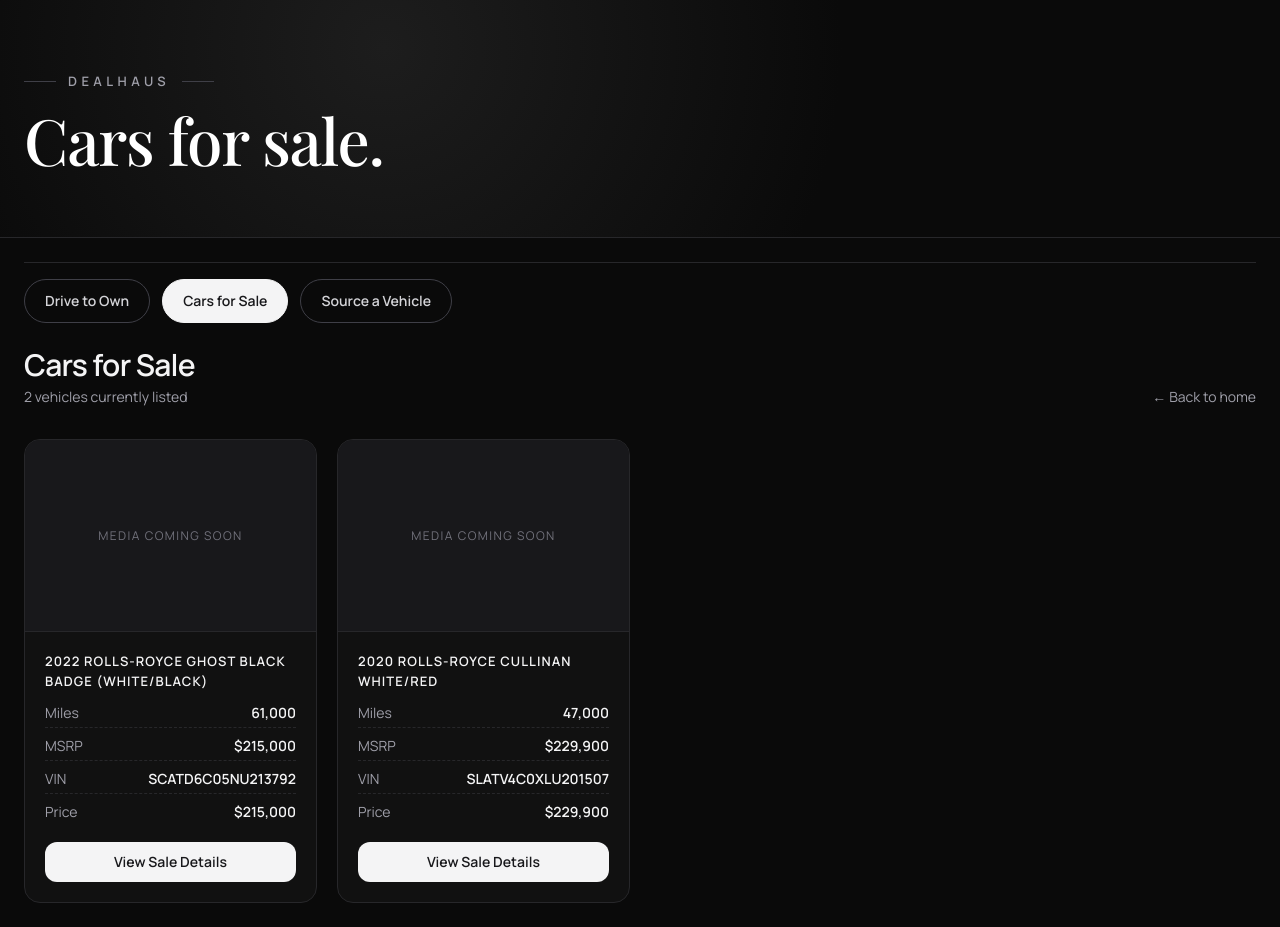
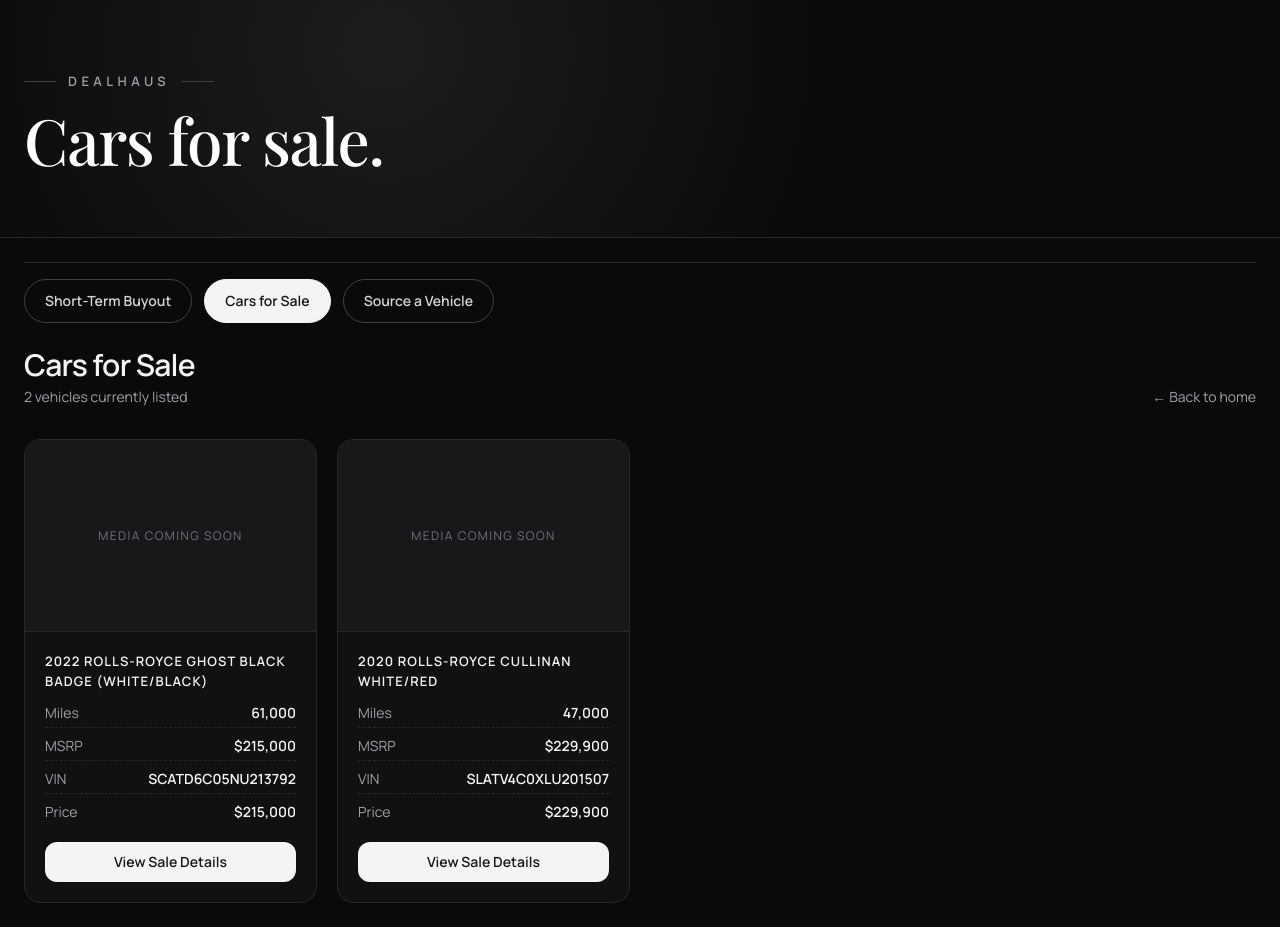
Before and after one commit to stradacorsagroup-art/scg-site-1772418012, a Next.js app: page /cars-for-sale in a window 1280 px wide. Built offline with nearby package versions, Linux system fonts and the light colour scheme.

Commit message:
Update lease terminology to Short-Term Buyout

```diff
--- a/src/components/ownership-pills.tsx
+++ b/src/components/ownership-pills.tsx
@@ -13,7 +13,7 @@ export function OwnershipPills({ active }: { active: "membership" | "sale" | "ap
       <div className="mt-4 -mx-1 overflow-x-auto pb-1 sm:mx-0 sm:overflow-visible sm:pb-0">
         <div className="flex w-max gap-2 px-1 sm:w-auto sm:flex-wrap sm:gap-3 sm:px-0">
           <Link href="/#membership-inventory" className={pillClass(active === "membership")}>
-            Drive to Own
+            Short-Term Buyout
           </Link>
           <Link href="/cars-for-sale" className={pillClass(active === "sale")}>
             Cars for Sale
--- a/src/data/inventory.ts
+++ b/src/data/inventory.ts
@@ -91,7 +91,7 @@ export const inventory: InventoryItem[] = [
     "monthly": 3250,
     "display": "From $25,995 down • $3,250/mo",
     "location": "—",
-    "notes": "$339,700 MSRP • 6/12 Month Lease To Own • No Credit/Income Check • Buyout Option At End",
+    "notes": "$339,700 MSRP • 6/12 Month Short-Term Buyout • No Credit/Income Check • Buyout Option At End",
     "scgMonthlyByTerm": {
       "3 mo": 3250,
       "12 mo": 3250
@@ -261,7 +261,7 @@ export const inventory: InventoryItem[] = [
     "monthly": 2000,
     "display": "From $17,995 down • $2,000/mo",
     "location": "—",
-    "notes": "C = Competition (highly sought after trim) • Silver Matte Paint • 6/12 Month Lease to Own • No Credit or Income Check • Buyout Option at End of Lease",
+    "notes": "C = Competition (highly sought after trim) • Silver Matte Paint • 6/12 Month Short-Term Buyout • No Credit or Income Check • Buyout Option at End of Lease",
     "scgMonthlyByTerm": {
       "3 mo": 2000,
       "12 mo": 2000
@@ -293,7 +293,7 @@ export const inventory: InventoryItem[] = [
     "monthly": 2500,
     "display": "From $17,995 down • $2,500/mo",
     "location": "—",
-    "notes": "Full Stealth PPF • 6/12 Month Lease to Own • No Credit or Income Check • Buyout Option at End of Lease",
+    "notes": "Full Stealth PPF • 6/12 Month Short-Term Buyout • No Credit or Income Check • Buyout Option at End of Lease",
     "scgMonthlyByTerm": {
       "3 mo": 2500,
       "12 mo": 2500
@@ -325,7 +325,7 @@ export const inventory: InventoryItem[] = [
     "monthly": 9000,
     "display": "From $49,995 down • $9,000/mo",
     "location": "—",
-    "notes": "INSANE SPEC • TEMPESTE GREY • FACTORY BLUE INTERIOR • STARLIGHT DOORS • 6/12 Month Lease to Own • No Credit or Income Check • Buyout Option Available at End",
+    "notes": "INSANE SPEC • TEMPESTE GREY • FACTORY BLUE INTERIOR • STARLIGHT DOORS • 6/12 Month Short-Term Buyout • No Credit or Income Check • Buyout Option Available at End",
     "scgMonthlyByTerm": {
       "3 mo": 9000,
       "12 mo": 9000
```
